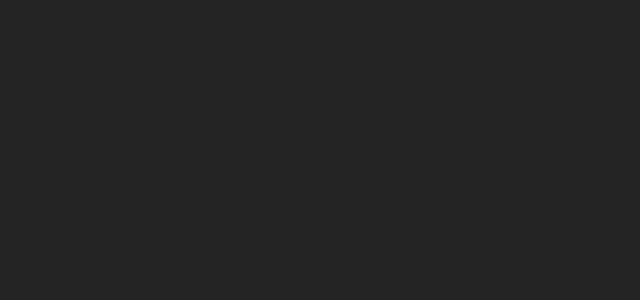
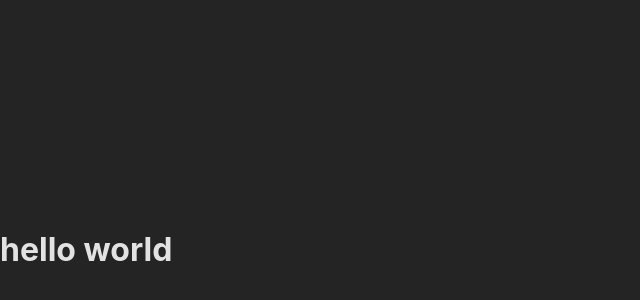
Before and after one commit to kimanthigregory/m-pesalizer, a React (Vite) app in the folder client/: page / in a window 1280 px wide. Shown: the part 150-450 px from the top of the page, without its empty margins (0-640 px from the left). Built offline with nearby package versions, Linux system fonts and the light colour scheme.

Commit message:
initial commit

```diff
--- a/client/src/App.jsx
+++ b/client/src/App.jsx
@@ -4,7 +4,11 @@
 import "./App.css";
 
 function App() {
-  return <></>;
+  return (
+    <>
+      <h1>hello world</h1>
+    </>
+  );
 }
 
 export default App;
```
Also changed, not shown: 1 other file (tests, documents, lock files or other folders).
